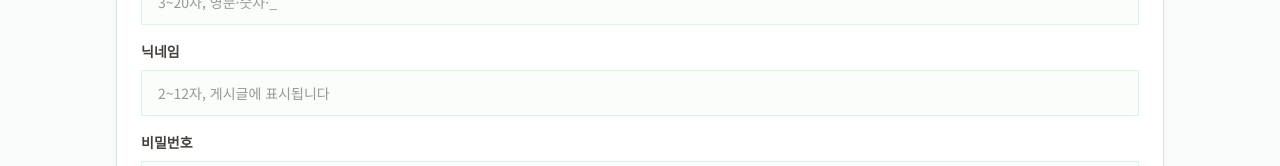
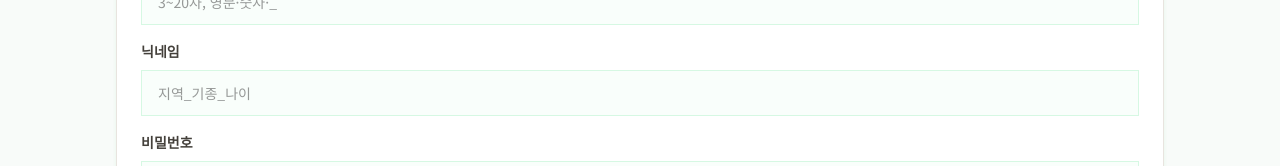
Before and after one commit to wosmd13-debug/motorcycle-community, a Next.js app: page /register in a window 1280 px wide. Shown: the part 382-548 px from the top of the page. Built offline with nearby package versions, Linux system fonts and the light colour scheme; no server answers.

Commit message:
Show nickname format hint on register form.

```diff
--- a/src/components/auth/RegisterPageClient.tsx
+++ b/src/components/auth/RegisterPageClient.tsx
@@ -76,7 +76,7 @@ function RegisterForm() {
           onChange={(event) => setNickname(event.target.value)}
           required
           autoComplete="nickname"
-          placeholder="2~12자, 게시글에 표시됩니다"
+          placeholder="지역_기종_나이"
           className="mt-2 w-full border border-signature/20 bg-signature-light/40 px-4 py-3 text-base outline-none focus:border-signature sm:text-sm"
         />
       </label>
```
